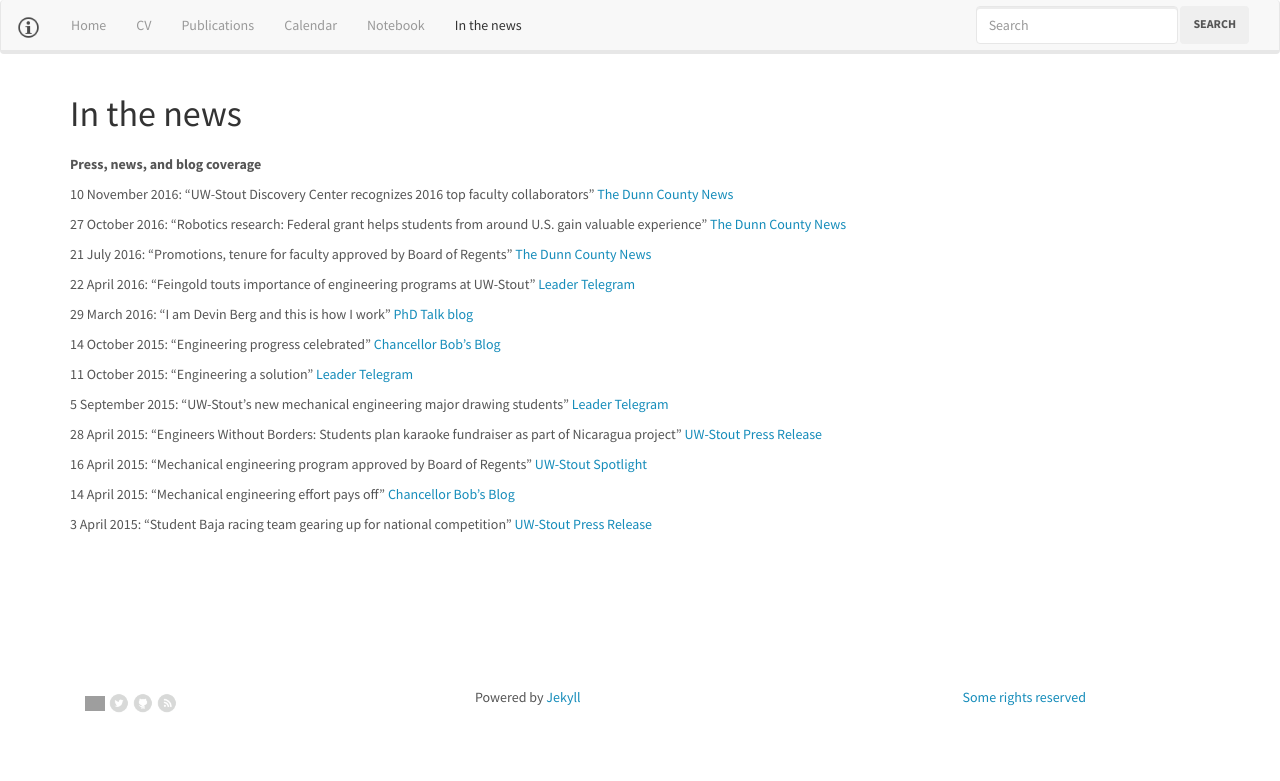
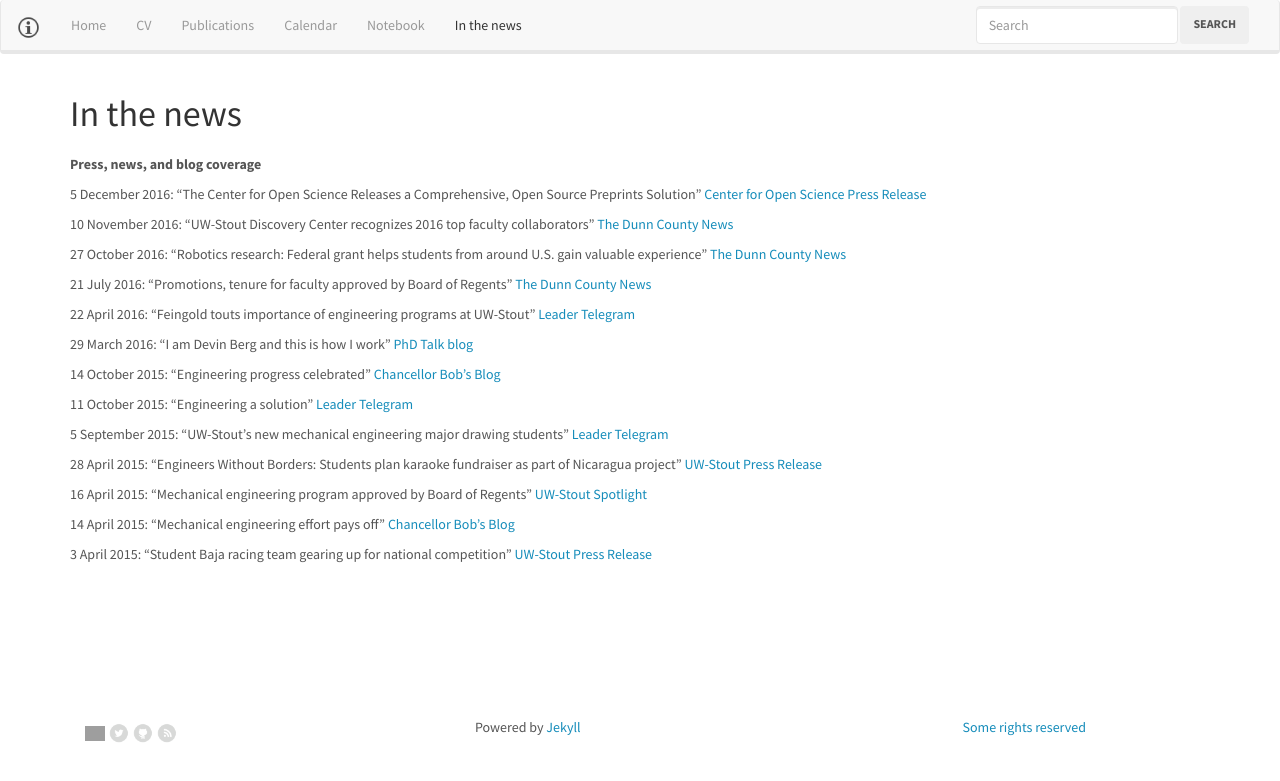
Before and after one commit to devinberg/devinberg.com, a Jekyll site: the page built from in-the-news/index.md, in a window 1280 px wide. Shown: the top 781 px of the page. Built offline with Jekyll 4.4.1, drawn with Linux system fonts in a browser that asks for light colours; nearby versions of some CDN libraries; comment, search, counter and statistics services are not loaded; grey boxes are pictures that could not be loaded.

Commit message:
add COS press release on engrXiv

```diff
--- a/in-the-news/index.md
+++ b/in-the-news/index.md
@@ -5,6 +5,8 @@ section: In the news
 ---
 
 <strong>Press, news, and blog coverage</strong>
+
+5 December 2016: "The Center for Open Science Releases a Comprehensive, Open Source Preprints Solution" <a href="https://cos.io/pr/2016-12-05/" target="_blank">Center for Open Science Press Release</a>
 
 10 November 2016: "UW-Stout Discovery Center recognizes 2016 top faculty collaborators" <a href="http://chippewa.com/dunnconnect/news/local/uw-stout-discovery-center-recognizes-top-faculty-collaborators/article_8e387fe1-7f6c-5495-ab56-0a33dd8f3962.html" target="_blank">The Dunn County News</a>
 
```
